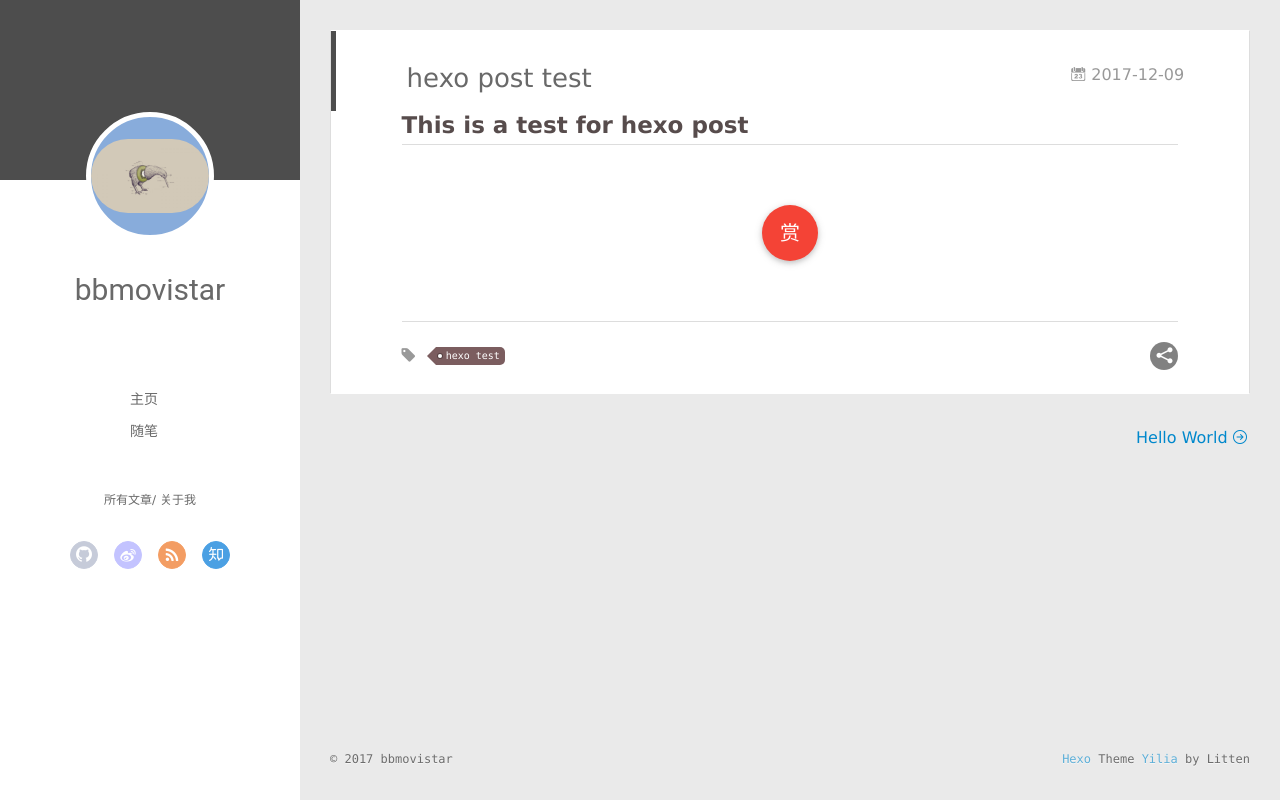
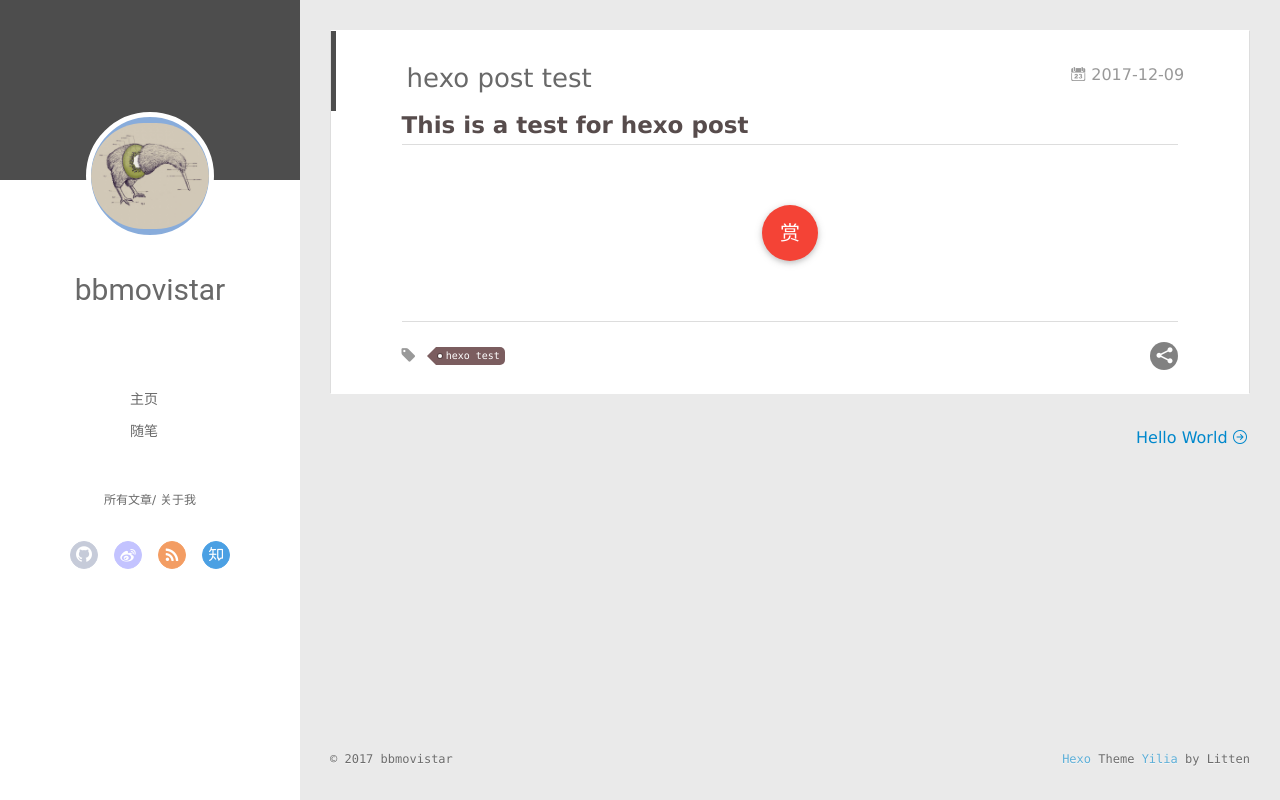
Before and after one commit to bbmovistar/bbmovistar.github.io, a plain HTML site: page 2017/12/09/article-title/index.html in a window 1280 px wide. Drawn offline with Linux system fonts and the light colour scheme.

Commit message:
Site updated: 2017-12-10 10:17:06

```diff
--- a/2017/12/09/article-title/index.html
+++ b/2017/12/09/article-title/index.html
@@ -47,7 +47,7 @@
 <div class="intrude-less">
 	<header id="header" class="inner">
 		<a href="/" class="profilepic">
-			<img src="/avatar.jpg" class="js-avatar">
+			<img src="/avatr.png" class="js-avatar">
 		</a>
 		<hgroup>
 		  <h1 class="header-author"><a href="/">bbmovistar</a></h1>
@@ -101,7 +101,7 @@
 	<div class="intrude-less">
 		<header id="header" class="inner">
 			<div class="profilepic">
-				<img src="/avatar.jpg" class="js-avatar">
+				<img src="/avatr.png" class="js-avatar">
 			</div>
 			<hgroup>
 			  <h1 class="header-author js-header-author">bbmovistar</h1>
```
Also changed, not shown: 2017/12/09/hello-world/index.html (+2 -2 lines), about/index.html (+2 -2 lines), archives/2017/12/index.html (+2 -2 lines), archives/2017/index.html (+2 -2 lines), archives/index.html (+2 -2 lines), index.html (+2 -2 lines), project/index.html (+2 -2 lines), tags/hexo-test/index.html (+2 -2 lines), tags/index.html (+2 -2 lines), avatr.png (added).
